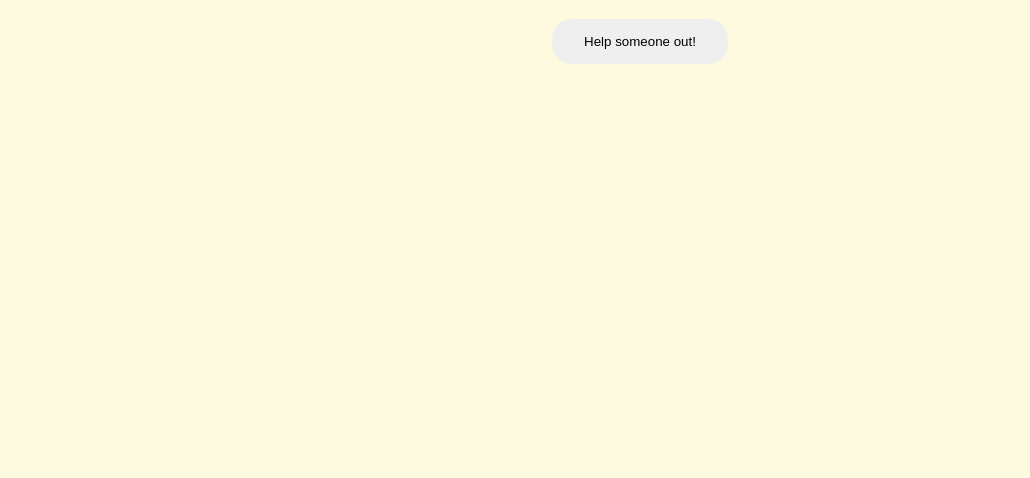
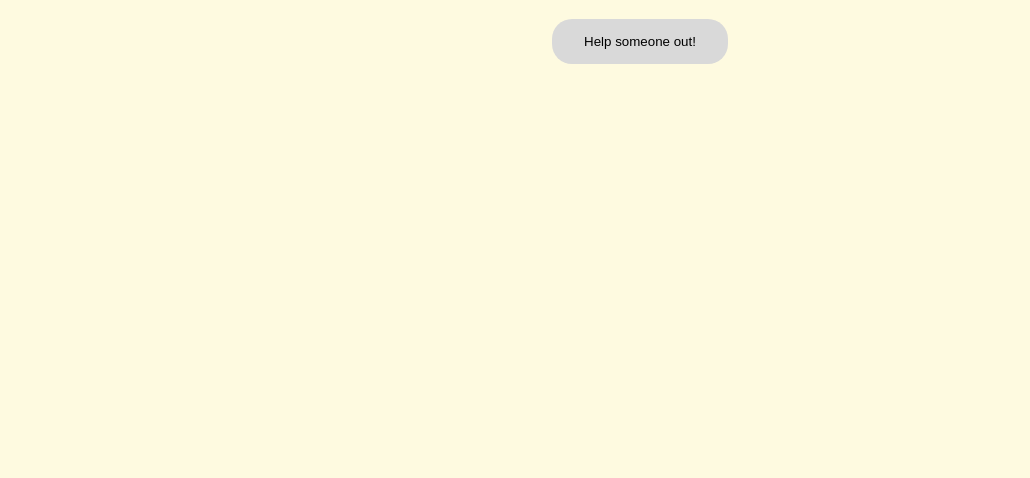
Before and after one commit to Ether2003/CalgaryHacks2023, a plain HTML site: page frontend/pages/SafetyPage.html in a window 1280 px wide. Shown: the part 322-800 px from the top of the page, without its empty margins (0-1030 px from the left). Drawn offline with Linux system fonts and the light colour scheme.

Commit message:
Update styles.css

```diff
--- a/frontend/styles/styles.css
+++ b/frontend/styles/styles.css
@@ -48,7 +48,7 @@ body {
 }
 
 #safetybtn {
-  background-color: d9d9d9;
+  background-color: #d9d9d9;
   border: none;
   padding: 15px 32px;
   border-radius: 20px;
```
